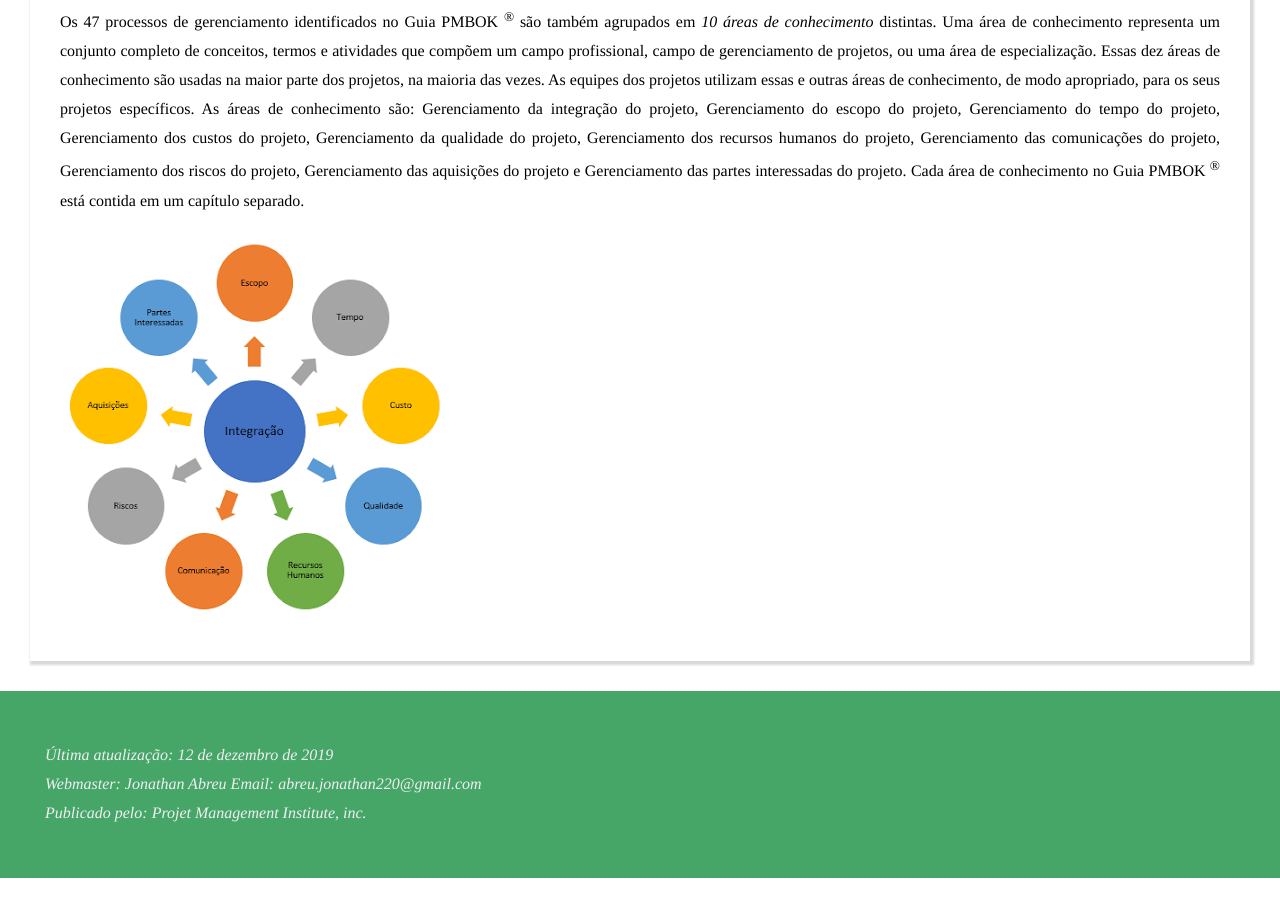
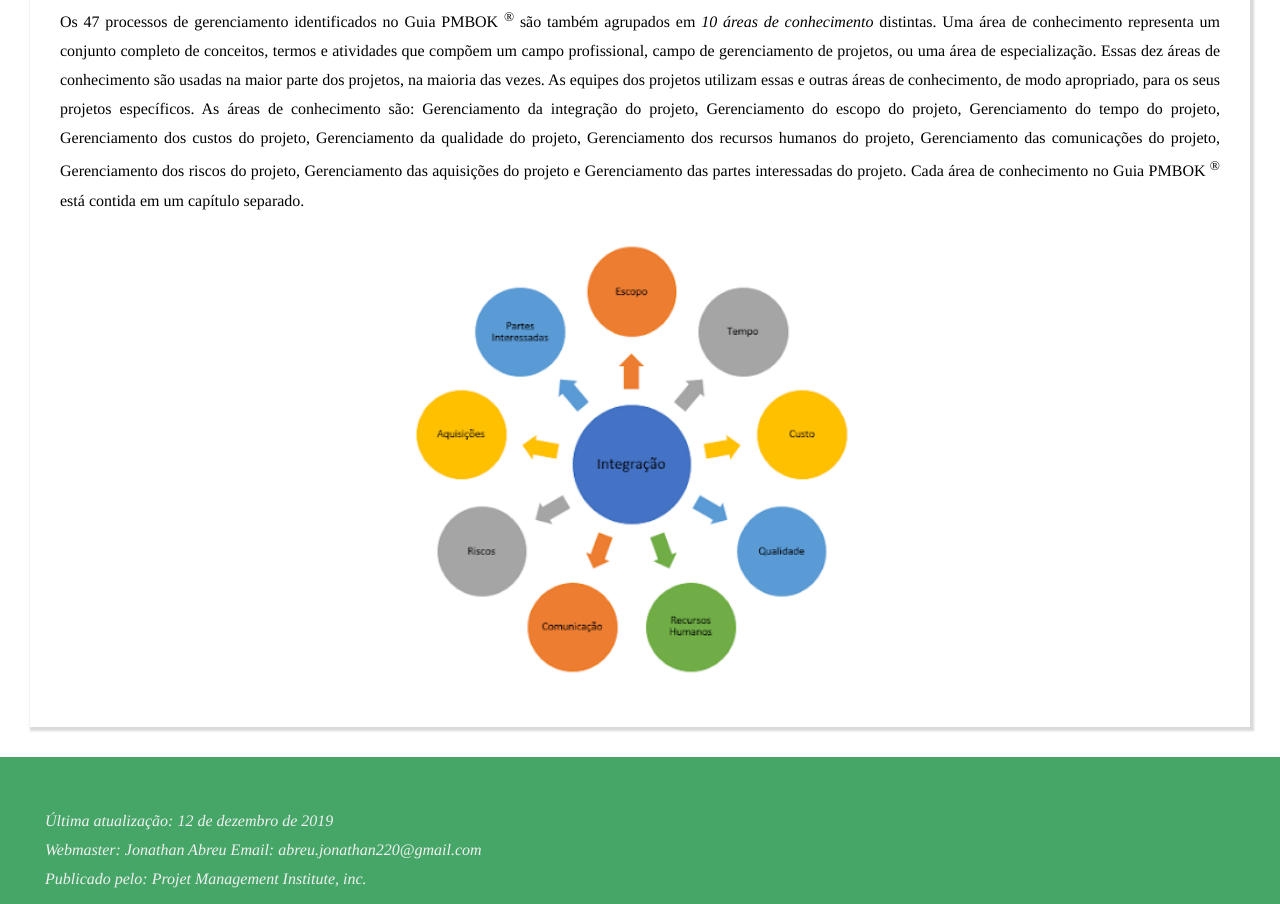
Before and after one commit to Jonathan220/pagina-pmbok, a plain HTML site: page conhecimentos.html in a window 1280 px wide. Shown: the part 543-1447 px from the top of the page. Before the commit the page ends 1421 px from the top, so only its background shows below. Drawn offline with Linux system fonts and the light colour scheme.

Commit message:
consertando imagem

```diff
--- a/conhecimentos.html
+++ b/conhecimentos.html
@@ -40,7 +40,7 @@
 						em um capítulo separado.
 					</p>
 					<!-- Em breve tabela com as 10 áreas de conhecimento e seus processos -->
-					<img src="imagens/pmbok_03.png" alt="As 10 áreas de conhecimento do pmbok">
+					<div class="imagem"><img src="imagens/pmbok_03.png" alt="As 10 áreas de conhecimento do pmbok"></div>
 				</div>
 			</article>
 		</main>
--- a/css/estilo.css
+++ b/css/estilo.css
@@ -89,6 +89,7 @@ a:hover{
 	text-decoration: none;
 }
 
+
 a:active, .ancora a:active{
 	color: #F2B705;
 }
@@ -124,3 +125,12 @@ footer{
 footer a:hover{
 	color: #F1F0F2;
 }
+
+.imagem{
+	width: 470px;
+	margin: 0 auto;
+	overflow: hidden;
+}
+.imagem img{
+	width: 460px;
+}
```
